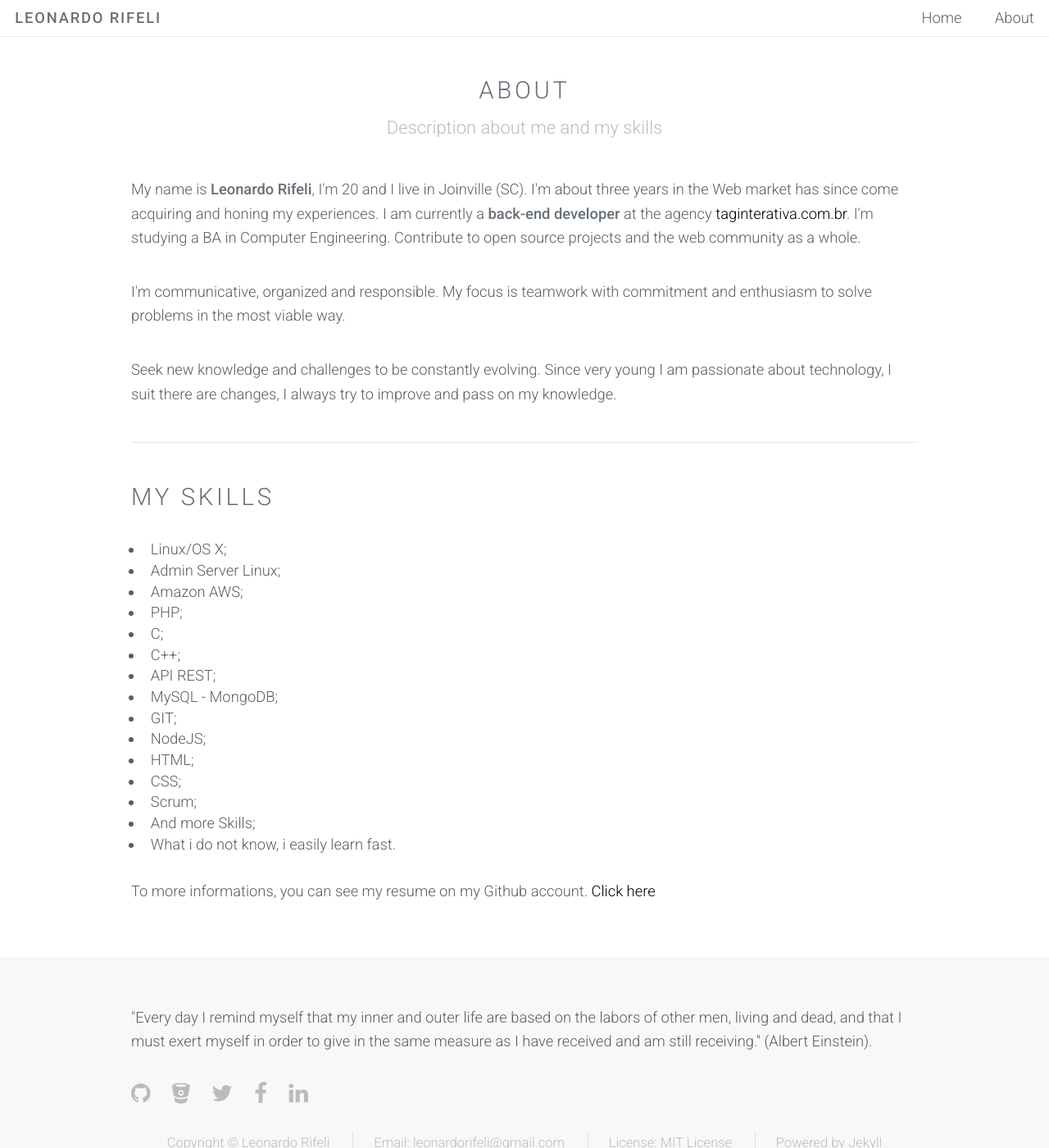
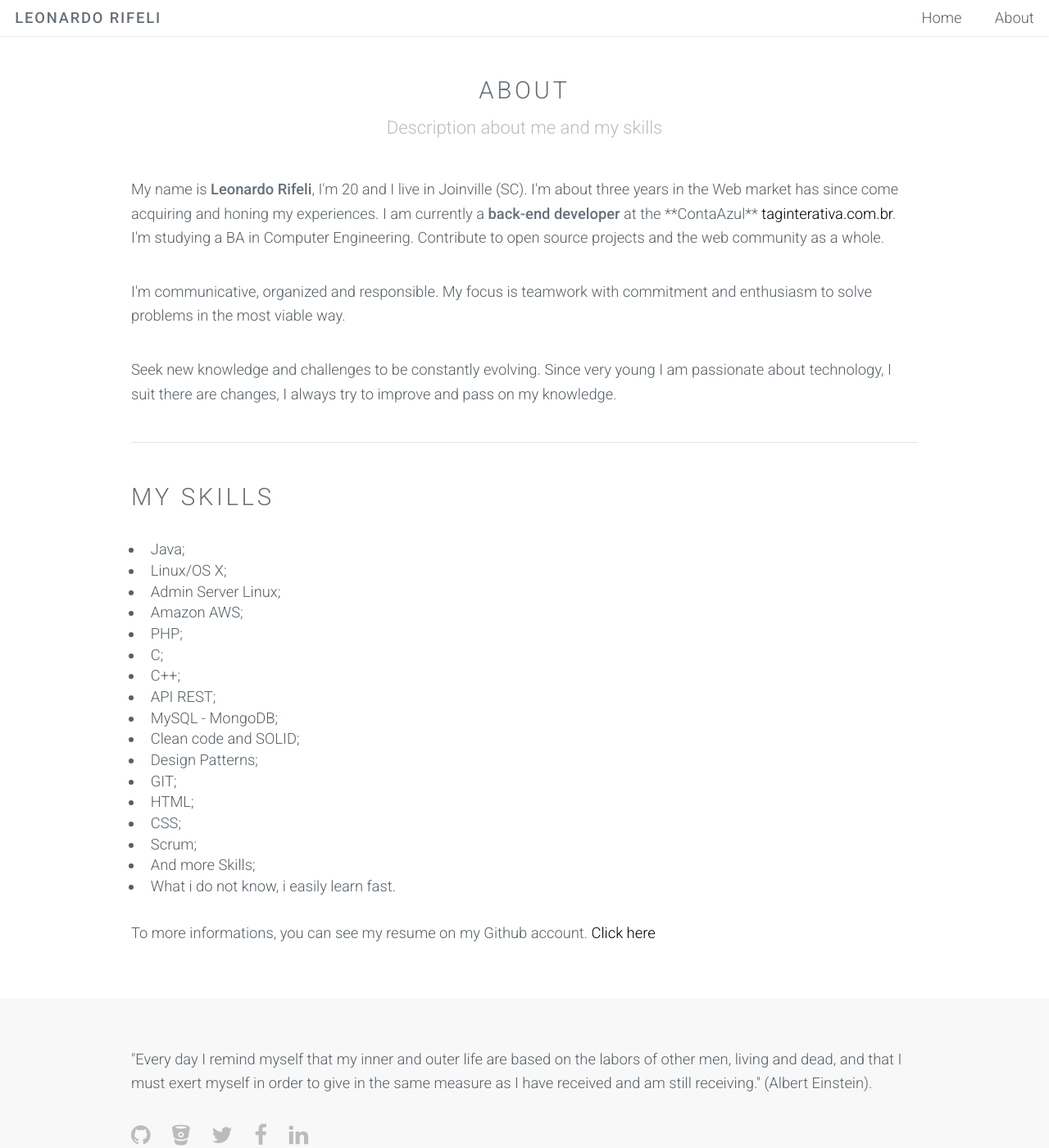
Before and after one commit to leonardorifeli/leonardorifeli-website, a Jekyll site: the page built from about.html, in a window 1280 px wide and 1400 px high. Shown: the whole window at 82% size. Built offline with Jekyll 4.4.1, drawn with Linux system fonts in a browser that asks for light colours.

Commit message:
Fixed my about description

```diff
--- a/about.html
+++ b/about.html
@@ -12,7 +12,7 @@
     <div class="container">
         <section>
 
-            <p>My name is <strong>Leonardo Rifeli</strong>, I'm 20 and I live in Joinville (SC). I'm about three years in the Web market has since come acquiring and honing my experiences. I am currently a <strong>back-end developer</strong> at the agency <a href="http://taginterativa.com.br/" target="_blank">taginterativa.com.br</a>. I'm studying a BA in Computer Engineering. Contribute to open source projects and the web community as a whole.</p>
+            <p>My name is <strong>Leonardo Rifeli</strong>, I'm 20 and I live in Joinville (SC). I'm about three years in the Web market has since come acquiring and honing my experiences. I am currently a <strong>back-end developer</strong> at the **ContaAzul** <a href="http://contaazul.com/" target="_blank">taginterativa.com.br</a>. I'm studying a BA in Computer Engineering. Contribute to open source projects and the web community as a whole.</p>
 
             <p>I'm communicative, organized and responsible. My focus is teamwork with commitment and enthusiasm to solve problems in the most viable way.</p>
 
@@ -27,6 +27,7 @@
             <div style="clear: both"></div>
 
             <ul>
+                <li>Java;</li>
                 <li>Linux/OS X;</li>
                 <li>Admin Server Linux;</li>
                 <li>Amazon AWS;</li>
@@ -35,8 +36,9 @@
                 <li>C++;</li>
                 <li>API REST;</li>
                 <li>MySQL - MongoDB;</li>
+                <li>Clean code and SOLID;</li>
+                <li>Design Patterns;</li>
                 <li>GIT;</li>
-                <li>NodeJS;</li>
                 <li>HTML;</li>
                 <li>CSS;</li>
                 <li>Scrum;</li>
```
